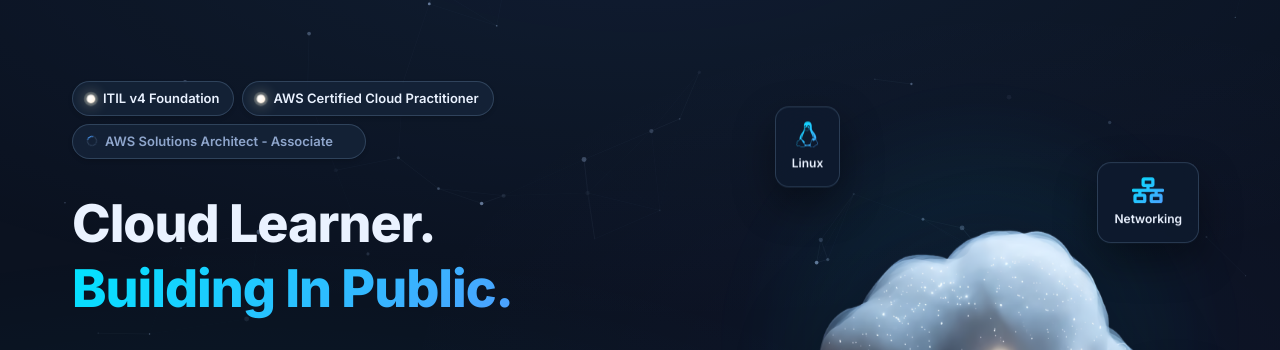
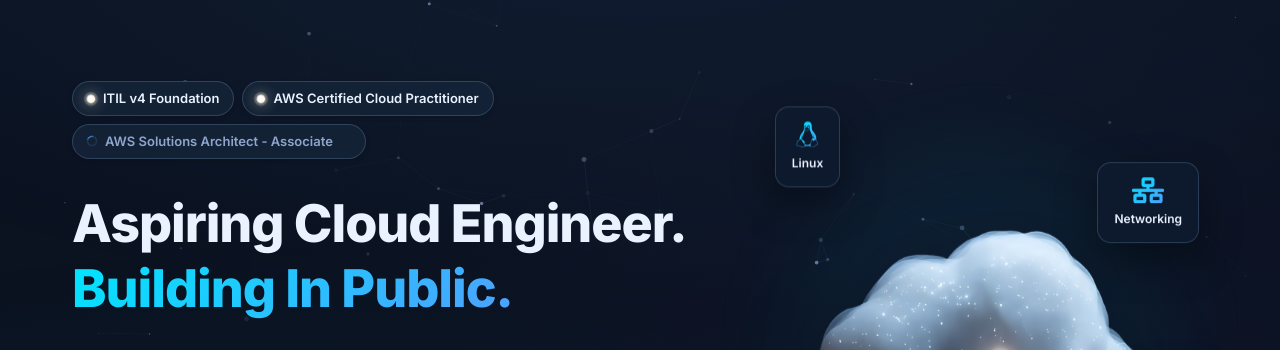
Before and after one commit to cloudwithdavid/cloudwithdavid-site, a plain HTML site: page index.html in a window 1280 px wide. Shown: the part 78-428 px from the top of the page. Drawn offline with Linux system fonts and the light colour scheme.

Commit message:
Form deployment

```diff
--- a/index.html
+++ b/index.html
@@ -89,7 +89,7 @@
                         </div>
                     </div>
                     <h1 class="hero-title" data-animate="fade-up" data-delay="100">
-                        <span class="hero-line">Cloud Learner.</span>
+                        <span class="hero-line">Aspiring Cloud Engineer.</span>
                         <br>
                         <span class="hero-line gradient-text">Building In Public.</span>
                     </h1>
```
